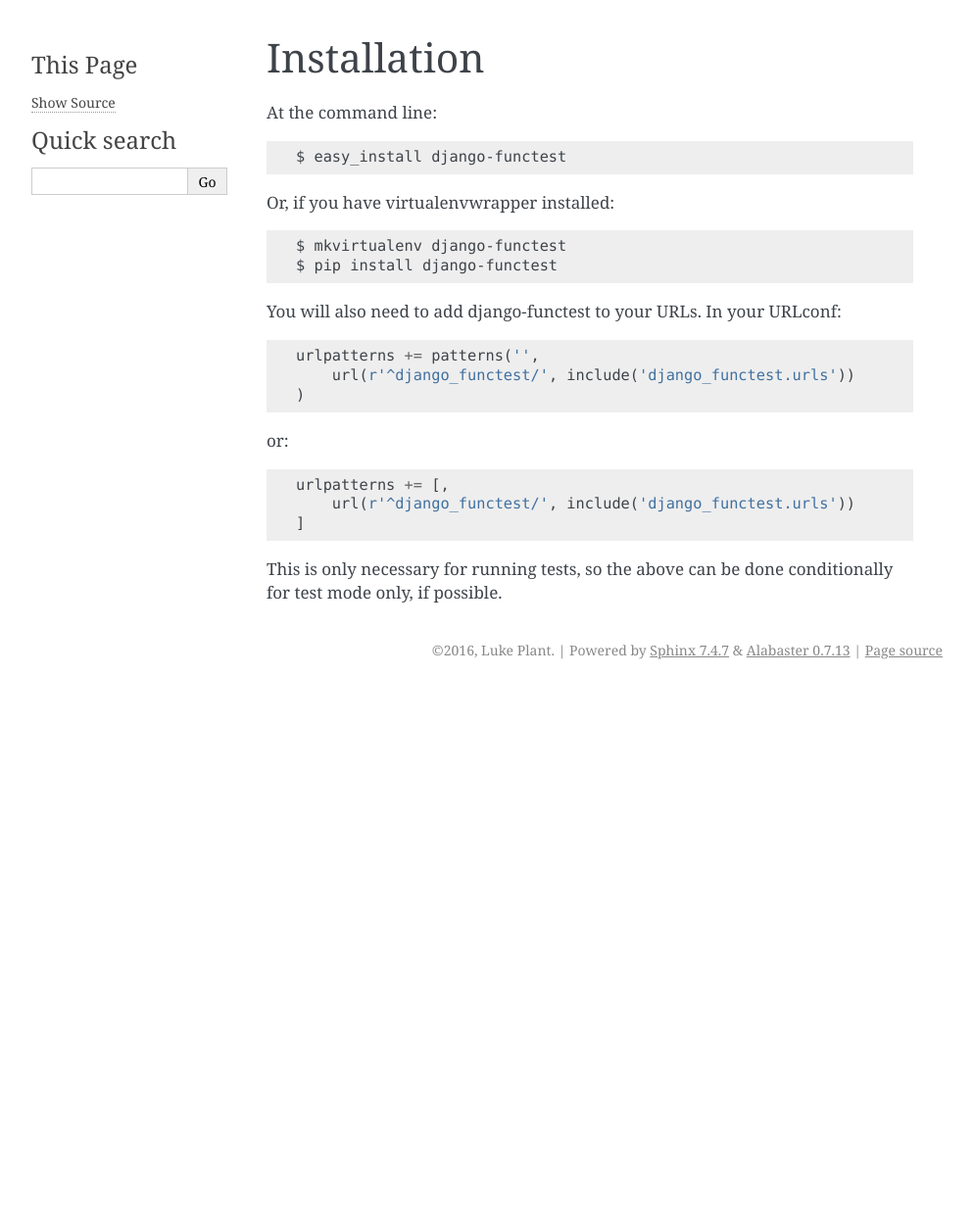
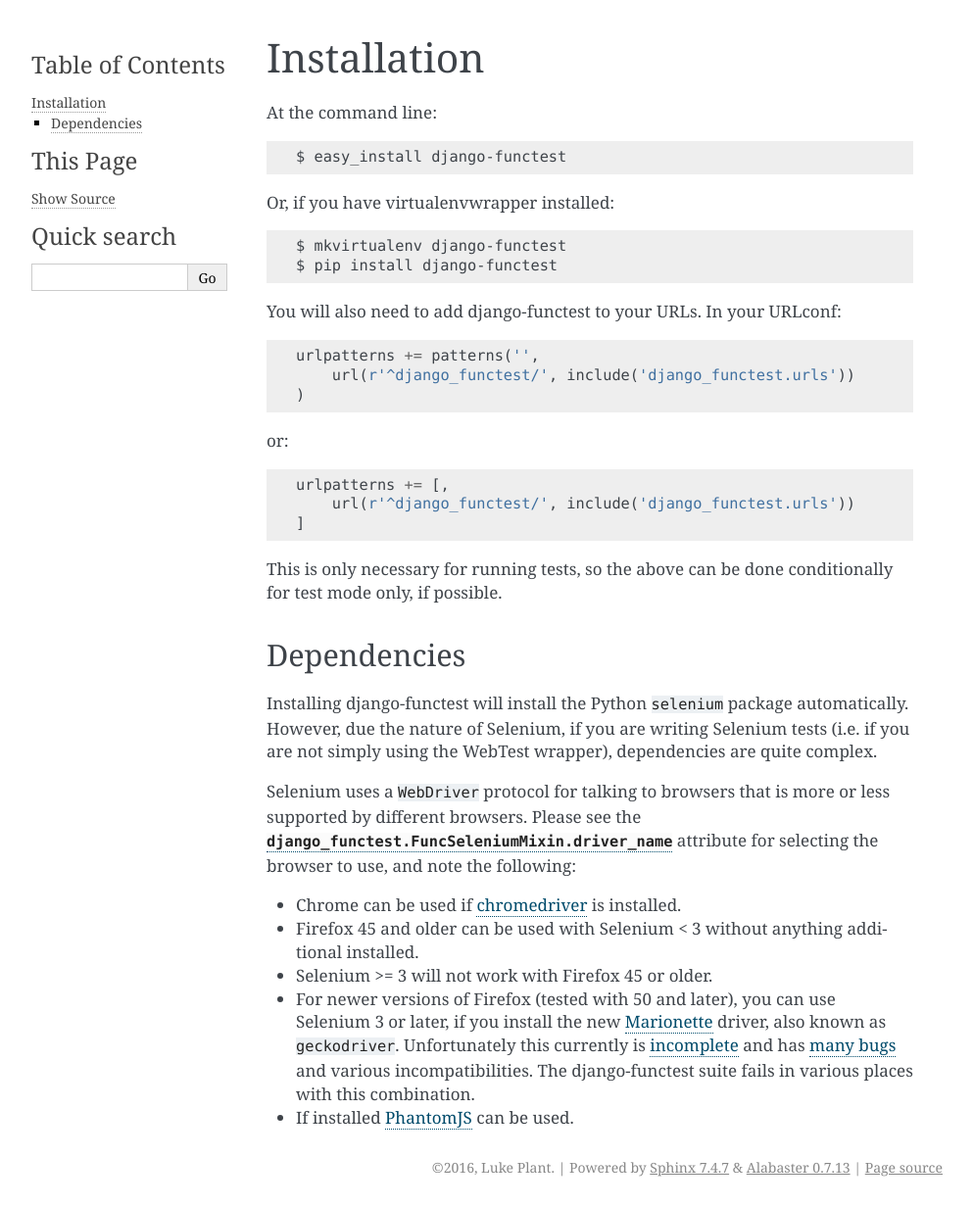
Before and after one commit to django-functest/django-functest, a Sphinx documentation site: the page built from docs/installation.rst, in a window 1280 px wide. Shown: the whole page at 98% size, without its empty margins (148-1141 px from the left). Built offline with Sphinx 7.4.7, drawn with Linux system fonts in a browser that asks for light colours; before the commit the page ends 900 px from its top, so only the background shows below that.

Commit message:
Added some dependency/compat info

```diff
--- a/README.rst
+++ b/README.rst
@@ -26,6 +26,10 @@
 ::
 
    pip install django-functest
+
+See also the `dependencies documentation
+<http://django-functest.readthedocs.io/en/latest/installation.html#dependencies>`_
+for important compatibility information.
 
 Features
 --------
--- a/docs/installation.rst
+++ b/docs/installation.rst
@@ -26,3 +26,36 @@
 
 This is only necessary for running tests, so the above can be done conditionally
 for test mode only, if possible.
+
+Dependencies
+============
+
+Installing django-functest will install the Python ``selenium`` package
+automatically. However, due the nature of Selenium, if you are writing Selenium
+tests (i.e. if you are not simply using the WebTest wrapper), dependencies are
+quite complex.
+
+Selenium uses a ``WebDriver`` protocol for talking to browsers that is more or
+less supported by different browsers. Please see the
+:attr:`django_functest.FuncSeleniumMixin.driver_name` attribute for selecting
+the browser to use, and note the following:
+
+* Chrome can be used if `chromedriver
+  <https://sites.google.com/a/chromium.org/chromedriver/>`_ is installed.
+
+* Firefox 45 and older can be used with Selenium < 3 without anything additional installed.
+
+* Selenium >= 3 will not work with Firefox 45 or older.
+
+* For newer versions of Firefox (tested with 50 and later), you can use Selenium
+  3 or later, if you install the new `Marionette
+  <https://developer.mozilla.org/en-US/docs/Mozilla/QA/Marionette/WebDriver>`_
+  driver, also known as ``geckodriver``. Unfortunately this currently is
+  `incomplete
+  <https://developer.mozilla.org/en-US/docs/Mozilla/QA/Marionette/WebDriver/status>`_
+  and has `many bugs
+  <https://bugzilla.mozilla.org/buglist.cgi?bug_status=__open__&columnlist=assigned_to,bug_status,resolution,short_desc,changeddate,keywords,status_whiteboard&component=Marionette&product=Testing>`_
+  and various incompatibilities. The django-functest suite fails in various
+  places with this combination.
+
+* If installed `PhantomJS <http://phantomjs.org/>`_ can be used.
```
